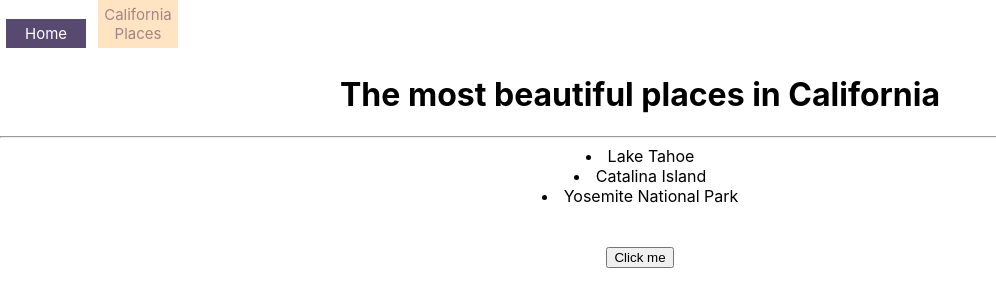
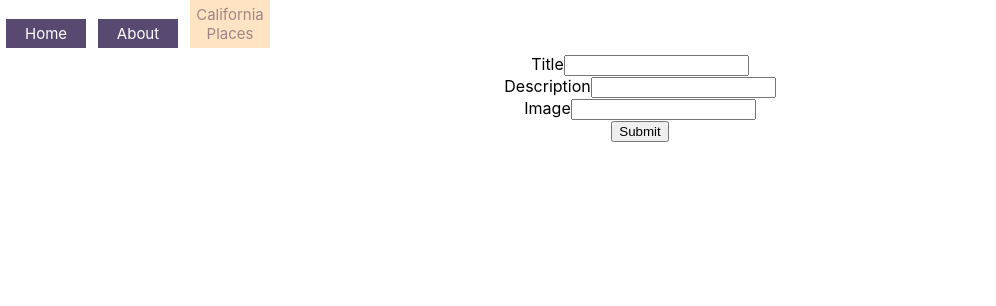
Before and after one commit to LanaKisel/places-to-visit-in-california, a React (Create React App) app: page /places/new in a window 1280 px wide. Shown: the top 306 px of the page, without its empty margins (0-996 px from the left). Built offline with nearby package versions, Linux system fonts and the light colour scheme; data requests are answered from the project's data file.

Commit message:
initial form

```diff
--- /dev/null
+++ b/src/About.js
@@ -0,0 +1,14 @@
+import React from 'react'
+
+const About = () => {
+  return (
+    <div>
+        <h1>Visit California</h1>
+        <hr/>
+        <br/>
+        <p>Visit California. Our mission is to inspire people to explore this beautiful world. Why California? It's our homeland, which makes it a perfect landmark to start our adventures. We're trying to popularize the idea of traveling that doesn't require fancy hotels, expensive flight tickets or weeks of time of. We want to make exploring beautiful places more commono by raising the awareness of the places that so close in distance to many people. We hope we can inspire people to spend their weekends in nature, fall in love with exploring and fiding unforgettable adventures on the way.</p>
+    </div>
+  )
+}
+
+export default About
--- a/src/App.js
+++ b/src/App.js
@@ -3,6 +3,8 @@ import { BrowserRouter as Router, Routes, Route } from 'react-router-dom';
 import Home from './Home';
 import Places from "./Places"
 import Navigation from './Navigation';
+import PlaceForm from './PlaceForm';
+import About from './About';
 
 function App() {
   return (
@@ -10,10 +12,11 @@ function App() {
       <Navigation />
       <div className="App">
         <Routes>
-          <Route path="/" element={<Home />}></Route>
+          <Route path="/*" element={<Home />}></Route>
+          <Route path="/about" element={<About />}></Route>
           <Route path="/places*" element={<Places />}></Route>
-          {/* <Route path="/places/new" element={<PlaceForm/>}></Route>
-          <Route path="/places/:id" element={<Place/>}></Route> */}
+          <Route path="/places/new" element={<PlaceForm/>}></Route>
+          {/* <Route path="/places/:id" element={<Place/>}></Route> */}
         </Routes>
       </div>
     </Router>
--- a/src/Navigation.js
+++ b/src/Navigation.js
@@ -4,7 +4,6 @@ import React from "react";
 import { ReactDOM } from "react";
 import { BrowserRouter, Routes, Route } from "react-router-dom";
 
-/* define the NavBar component */
 function Navigation() {
   return (
     <nav>
@@ -15,11 +14,24 @@ function Navigation() {
         Home
       </NavLink>
       <NavLink
+        to="/about"
+        className="nav-link"
+      >
+        About
+      </NavLink>
+      <NavLink
         to="/places"
         className="nav-link"
       >
         California Places
       </NavLink>
+
+      {/* <NavLink
+        to="/places/new"
+        className="nav-link"
+      >
+
+      </NavLink> */}
       {/* <NavLink
         to="/login"
         className="nav-link"
--- a/src/NewButton.js
+++ b/src/NewButton.js
@@ -1,11 +1,11 @@
 import React from 'react'
+import {Link} from 'react-router-dom'
 
 const NewButton = () => {
   return (
-    <div>
-        <button>Click me </button>
-
-    </div>
+    <Link to={'/places/new'}>
+        <button>Click the button to add a new place</button>
+    </Link>
   )
 }
 
--- a/src/PlaceForm.js
+++ b/src/PlaceForm.js
@@ -0,0 +1,39 @@
+import React, {useEffect, useState, useCallback} from 'react'
+
+const PlaceForm = () => {
+    const [place, setPLace]=useState({
+        title: "",
+        description: "",
+        image: ""
+    })
+
+    useEffect(()=>{
+        fetch("http://localhost:3000/places",)
+    },[])
+
+
+    const handleChange=(e)=>{
+        setPLace({...place, [e.target.title]:e.target.value})
+    }
+
+    const handleSubmit=(e)=>{
+        e.preventDefault()
+
+    }
+  return (
+    <div>
+        <form onSubmit={handleSubmit}>
+            <label>Title</label>
+            <input name="title" onChange={handleChange} type="text"/><br/>
+            <label>Description</label>
+            <input name="description" onChange={handleChange} type="text"/><br/>
+            <label>Image</label>
+            <input name="image" onChange={handleChange}  type="text"/><br/>
+            <input type="submit"/>
+        </form>
+
+    </div>
+  )
+}
+
+export default PlaceForm
```
